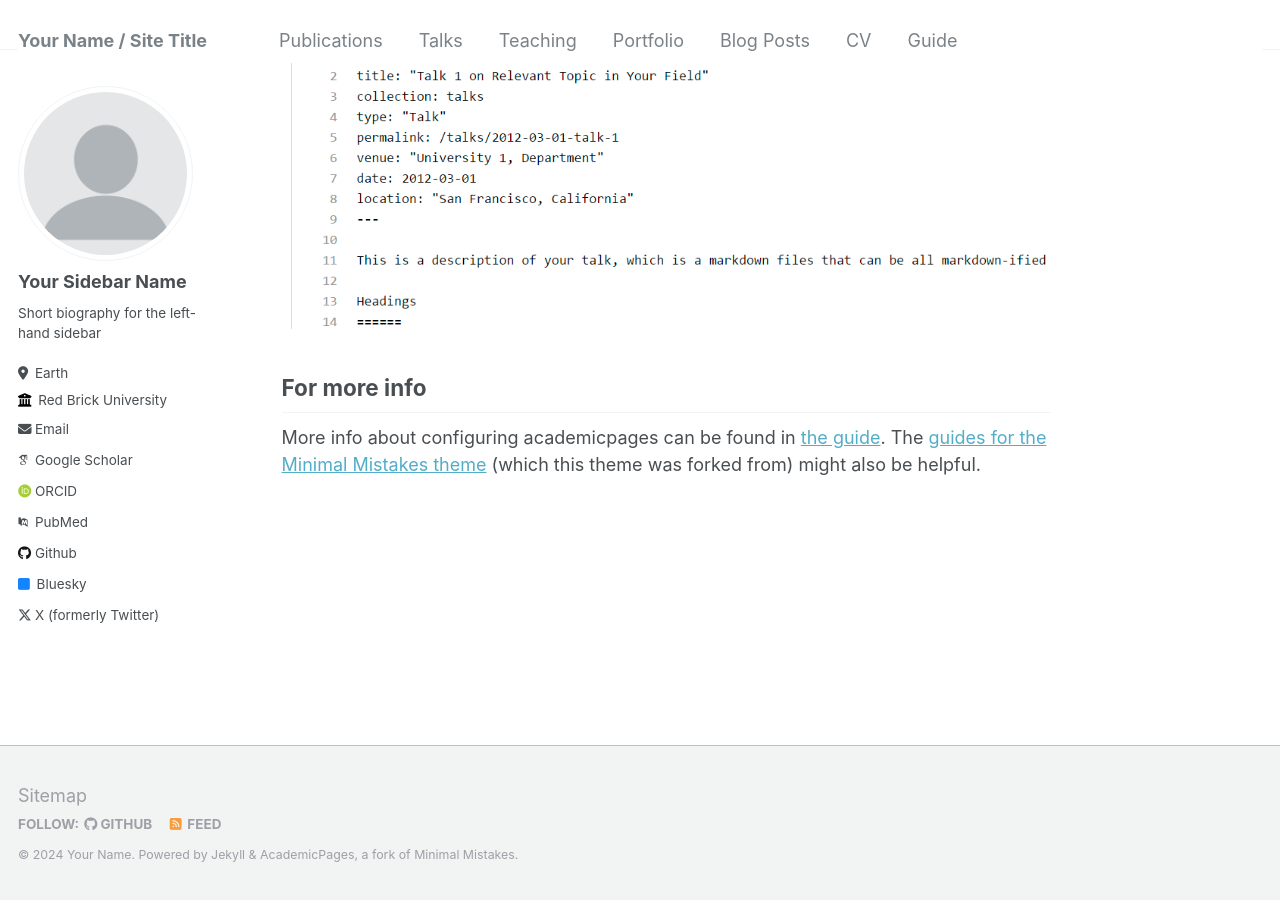
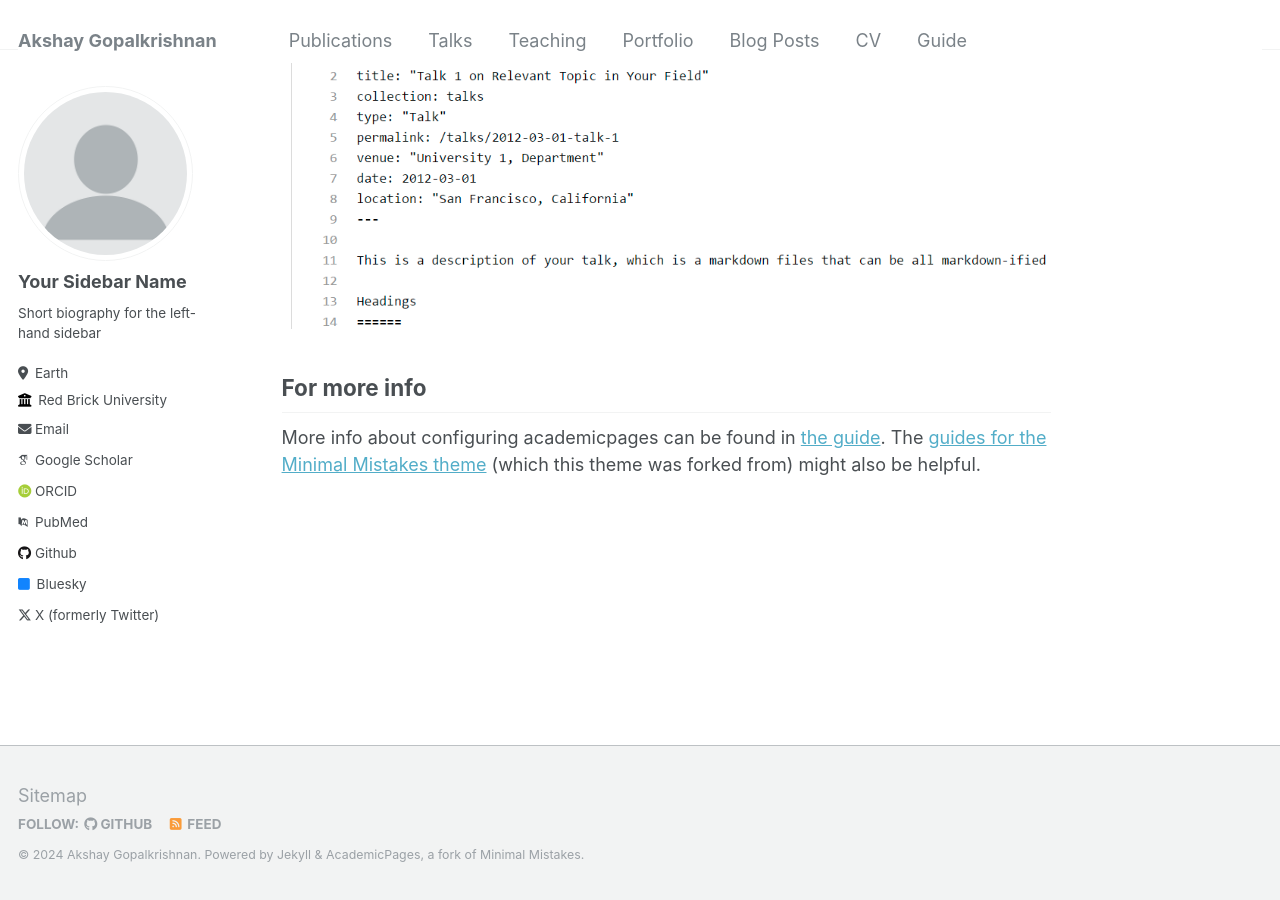
Before and after one commit to akshaygopalkr/akshaygopalkr.github.io, a Jekyll site: the page built from _pages/about.md, in a window 1280 px wide and 900 px high, scrolled down 2640 px. Built offline with Jekyll 4.4.1, drawn with Linux system fonts in a browser that asks for light colours; some web fonts are replaced.

Commit message:
Update _config.yml

```diff
--- a/_config.yml
+++ b/_config.yml
@@ -8,11 +8,11 @@
 
 # Basic Site Settings
 locale                   : "en-US"
-title                    : "Your Name / Site Title"
+title                    : "Akshay Gopalkrishnan"
 title_separator          : "-"
-name                     : &name "Your Name"
+name                     : &name "Akshay Gopalkrishnan"
 description              : &description "personal description"
-url                      : https://academicpages.github.io # the base hostname & protocol for your site e.g. "https://mmistakes.github.io"
+url                      : https://akshaygopalkr.github.io # the base hostname & protocol for your site e.g. "https://mmistakes.github.io"
 baseurl                  : "" # the subpath of your site, e.g. "/blog"
 repository               : "academicpages/academicpages.github.io"
 
```
